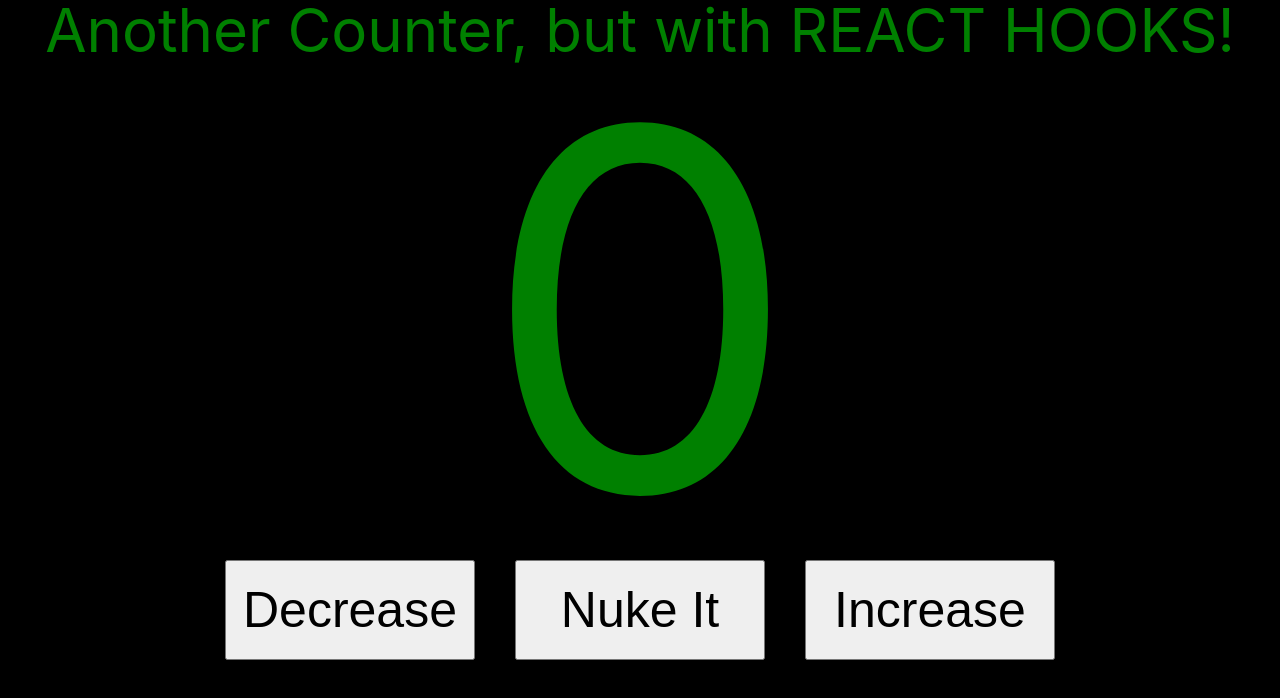
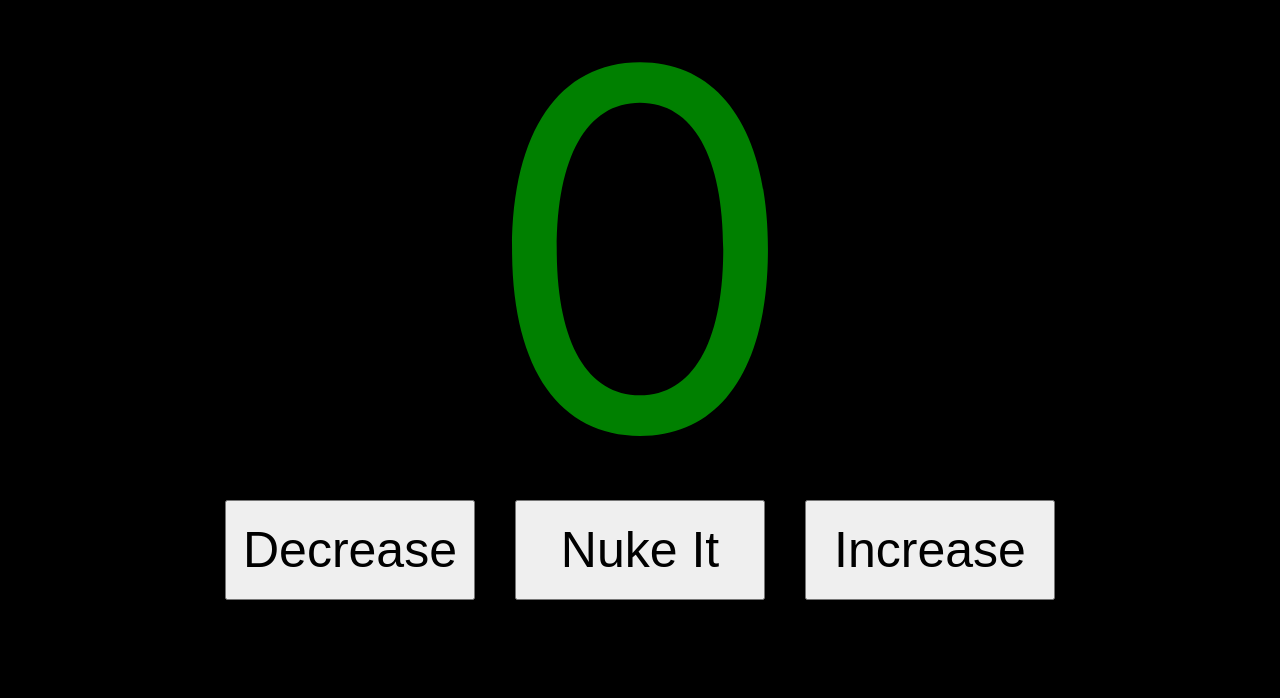
Before and after one commit to Suneski/react-hooks-counter-demo, a React (Create React App) app: page / in a window 1280 px wide. Shown: the top 698 px of the page. Built offline with nearby package versions, Linux system fonts and the light colour scheme.

Commit message:
show KeepItClassy

```diff
--- a/src/App.js
+++ b/src/App.js
@@ -1,13 +1,13 @@
 import React, { Component } from 'react';
-// import KeepItClassy from './KeepItClassy/KeepItClassy'
+import KeepItClassy from './KeepItClassy/KeepItClassy'
 import HooksCounter from './HooksCounter/HooksCounter'
 
 class App extends Component {
   render() {
     return (
       <div className="App">
-        {/* <KeepItClassy /> */}
-        <HooksCounter />
+        <KeepItClassy />
+        {/* <HooksCounter /> */}
       </div>
     );
   }
```
